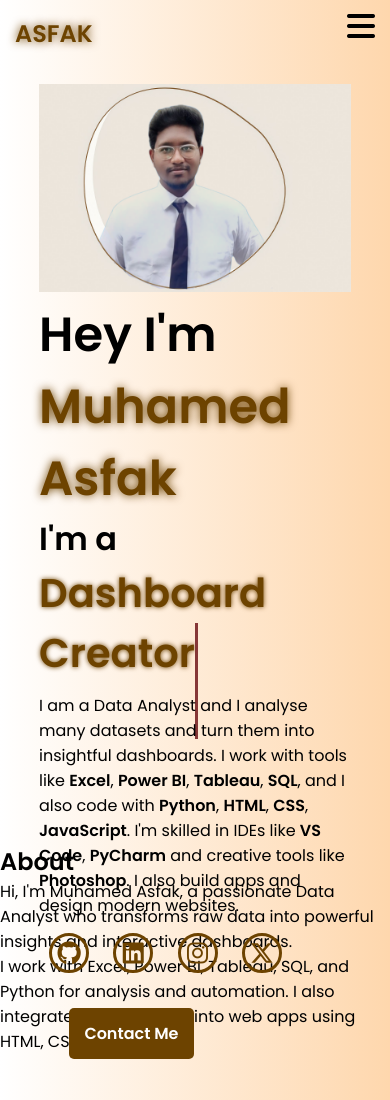
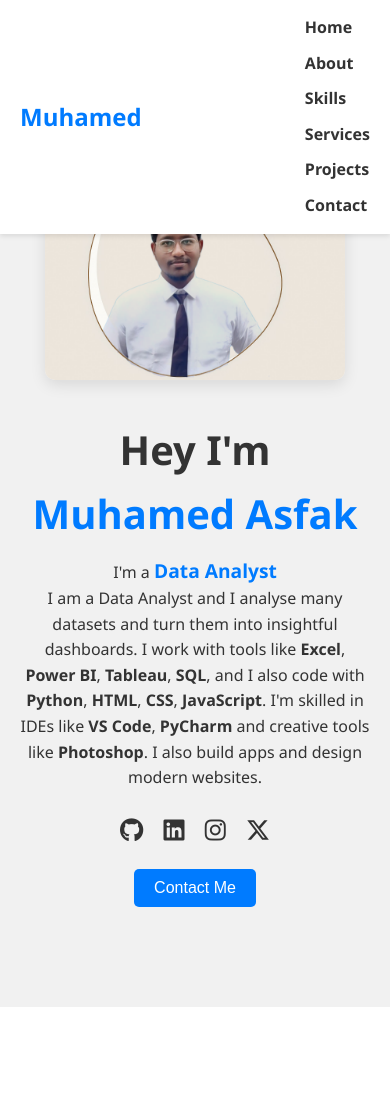
Before and after one commit to asfakit/portfolio, a plain HTML site: page index.html in a window 390 px wide. Shown: the top 1100 px of the page. Drawn offline with nearby package versions, Linux system fonts and the light colour scheme.

Commit message:
Add files via upload

```diff
--- a/index.html
+++ b/index.html
@@ -1,62 +1,111 @@
-
 <!DOCTYPE html>
 <html lang="en">
 <head>
   <meta charset="UTF-8" />
-  <meta name="viewport" content="width=device-width, initial-scale=1.0" />
+  <meta name="viewport" content="width=device-width, initial-scale=1.0"/>
   <title>Muhamed Asfak Portfolio</title>
   <link rel="stylesheet" href="style.css" />
   <link rel="stylesheet" href="https://cdnjs.cloudflare.com/ajax/libs/font-awesome/6.7.1/css/all.min.css" />
   <link rel="stylesheet" href="https://unpkg.com/aos@next/dist/aos.css" />
+  <style>
+    html {
+      scroll-behavior: smooth;
+    }
+    nav {
+      position: fixed;
+      top: 0;
+      width: 100%;
+      background: #fff;
+      z-index: 1000;
+      box-shadow: 0 2px 5px rgba(0,0,0,0.1);
+    }
+    section {
+      padding: 100px 20px;
+    }
+    .links a {
+      margin: 0 10px;
+      text-decoration: none;
+      color: #333;
+      font-weight: bold;
+    }
+    .main-container {
+      display: flex;
+      flex-wrap: wrap;
+      align-items: center;
+      justify-content: space-around;
+      gap: 20px;
+    }
+    .main-container .image img {
+      max-width: 300px;
+      border-radius: 10px;
+    }
+    .content h1 {
+      font-size: 2.5em;
+    }
+    .typewriter span {
+      font-weight: bold;
+      color: #007BFF;
+    }
+    .social-links a {
+      margin: 0 8px;
+      font-size: 1.5em;
+      color: #333;
+    }
+    .btn button {
+      padding: 10px 20px;
+      font-size: 1em;
+      background-color: #007BFF;
+      color: white;
+      border: none;
+      border-radius: 5px;
+      cursor: pointer;
+    }
+    .skills-icons img {
+      margin: 5px;
+    }
+    .skills-list li {
+      margin-bottom: 5px;
+    }
+    .project, .service {
+      margin-top: 20px;
+    }
+    img {
+      max-width: 100%;
+    }
+  </style>
 </head>
 <body>
+
+  <!-- Navbar -->
   <nav>
     <div class="nav-container">
       <div class="logo" data-aos="zoom-in" data-aos-duration="1000">
-        <span>ASFAK</span>
+        <span>Muhamed</span>
       </div>
       <div class="links">
-        <div class="link"><a href="#">Home</a></div>
-        <div class="link"><a href="#about">About</a></div>
-        <div class="link"><a href="#skills">Skills</a></div>
-        <div class="link"><a href="#services">Services</a></div>
-        <div class="link"><a href="#projects">Projects</a></div>
-        <div class="link contact-btn"><a href="#contact">Contact</a></div>
-      </div>
-      <i class="fa-solid fa-bars hamburg" onclick="hamburg()"></i>
-    </div>
-    <div class="dropdown">
-      <div class="links">
-        <a href="#">Home</a>
+        <a href="#home">Home</a>
         <a href="#about">About</a>
         <a href="#skills">Skills</a>
         <a href="#services">Services</a>
         <a href="#projects">Projects</a>
         <a href="#contact">Contact</a>
-        <i class="fa-solid fa-xmark cancel" onclick="cancel()"></i>
       </div>
     </div>
   </nav>
 
-  <main>
-    <section>
+  <!-- HOME / HERO Section -->
+  <section id="home">
     <div class="main-container">
       <div class="image" data-aos="zoom-in-right" data-aos-duration="2500">
         <img src="main.png" alt="Muhamed Asfak" />
       </div>
       <div class="content">
-          <h1 data-aos="fade-left" data-aos-duration="1000" data-aos-delay="800">
-            Hey I'm <span>Muhamed Asfak</span>
-          </h1>
-          <div class="typewriter" data-aos="fade-right" data-aos-duration="1000" data-aos-delay="900">
-            I'm a <span></span>
-          </div>
+        <h1 data-aos="fade-left" data-aos-duration="1000" data-aos-delay="800">Hey I'm <span>Muhamed Asfak</span></h1>
+        <div class="typewriter" data-aos="fade-right" data-aos-duration="1000" data-aos-delay="900">I'm a <span>Data Analyst</span></div>
         <p data-aos="flip-up" data-aos-duration="1000" data-aos-delay="1000">
-            I am a Data Analyst and I analyse many datasets and turn them into insightful dashboards. I work with tools like
-            <strong>Excel</strong>, <strong>Power BI</strong>, <strong>Tableau</strong>, <strong>SQL</strong>, and I also code with
-            <strong>Python</strong>, <strong>HTML</strong>, <strong>CSS</strong>, <strong>JavaScript</strong>. I'm skilled in IDEs like
-            <strong>VS Code</strong>, <strong>PyCharm</strong> and creative tools like <strong>Photoshop</strong>. I also build apps and
-            design modern websites.
+          I am a Data Analyst and I analyse many datasets and turn them into insightful dashboards.
+          I work with tools like <strong>Excel</strong>, <strong>Power BI</strong>, <strong>Tableau</strong>, <strong>SQL</strong>, and I also code with <strong>Python</strong>, <strong>HTML</strong>, <strong>CSS</strong>, <strong>JavaScript</strong>.
+          I'm skilled in IDEs like <strong>VS Code</strong>, <strong>PyCharm</strong> and creative tools like <strong>Photoshop</strong>. I also build apps and design modern websites.
         </p>
         <div class="social-links" data-aos="flip-down" data-aos-duration="1000" data-aos-delay="1200">
           <a href="https://github.com/asfakit" target="_blank"><i class="fa-brands fa-github"></i></a>
@@ -71,12 +120,21 @@
     </div>
   </section>
 
+  <!-- ABOUT Section -->
   <section id="about" data-aos="fade-up" data-aos-duration="1000">
     <h2>About</h2>
-      <p>Hi, I'm Muhamed Asfak, a passionate Data Analyst who transforms raw data into powerful insights and interactive dashboards.</p>
-      <p>I work with Excel, Power BI, Tableau, SQL, and Python for analysis and automation. I also integrate visual insights into web apps using HTML, CSS, and JS.</p>
+    <p>
+      Hi, I'm Muhamed Asfak, a passionate Data Analyst who transforms raw data into powerful insights and interactive dashboards.
+      I specialize in helping businesses make informed decisions through data storytelling and visualization.
+    </p>
+    <p>
+      With hands-on experience in tools like Excel, Power BI, Tableau, and SQL, I bring clarity to complex data.
+      I also leverage Python for data cleaning, analysis, and automation.
+      My knowledge of HTML, CSS, and JavaScript allows me to integrate visual insights into web platforms.
+    </p>
   </section>
 
+  <!-- SKILLS Section -->
   <section id="skills" data-aos="fade-up" data-aos-duration="1000">
     <h2>Skills</h2>
     <div class="skills-icons">
@@ -95,66 +153,72 @@
     </ul>
   </section>
 
+  <!-- PROJECTS Section -->
   <section id="projects" data-aos="fade-up" data-aos-duration="1000">
     <h2>Projects</h2>
     <div class="project">
-        <h3>Hand Gesture Recognition</h3>
-        <p><strong>Tech:</strong> Python, OpenCV, MediaPipe, NumPy</p>
+      <h3>Hand Gesture Recognition using AI</h3>
+      <p><strong>Technologies:</strong> Python, OpenCV, MediaPipe, NumPy</p>
       <ul>
-          <li>Real-time gesture recognition using AI and computer vision</li>
-          <li>Gesture classification using CNN</li>
-          <li>MediaPipe for 21-point landmark detection</li>
+        <li>Real-time hand gesture recognition system using AI.</li>
+        <li>Used MediaPipe for accurate hand landmark detection (21-point model).</li>
+        <li>Used OpenCV for webcam-based gesture tracking and image processing.</li>
+        <li>Gesture classification using CNN.</li>
+        <li>Enabled tasks like app control using gesture recognition.</li>
+        <li>Recognizes both static and dynamic gestures.</li>
+        <li>Achieved high accuracy and real-time performance.</li>
       </ul>
-        <img src="https://miro.medium.com/v2/resize:fit:1200/format:webp/1*0nPBTCJo93jMYt0opwRjzw.gif" alt="Hand AI" />
+      <img src="https://miro.medium.com/v2/resize:fit:1200/format:webp/1*0nPBTCJo93jMYt0opwRjzw.gif" alt="Hand Gesture AI">
     </div>
+
     <div class="project">
       <h3>CGPA Calculator App</h3>
-        <p><strong>Tech:</strong> Python, Java/Kotlin, Android Studio</p>
+      <p><strong>Technologies:</strong> Python, Android Studio, Java/Kotlin</p>
       <ul>
-          <li>Calculates semester-wise & cumulative CGPA</li>
-          <li>Responsive UI for college students</li>
+        <li>Developed mobile app to calculate semester & cumulative CGPA.</li>
+        <li>Python used for backend logic and accurate calculations.</li>
+        <li>Frontend built in Android Studio with clean UI.</li>
+        <li>Users enter grades and credits to get CGPA results.</li>
+        <li>Includes validation, error handling, and mobile responsiveness.</li>
+        <li>Helps students efficiently track their academic performance.</li>
       </ul>
-        <img src="https://i.pinimg.com/originals/f5/3d/97/f53d973f89e841c300c65e0a47ce13c2.gif" alt="CGPA App" />
+      <img src="https://i.pinimg.com/originals/f5/3d/97/f53d973f89e841c300c65e0a47ce13c2.gif" alt="CGPA App">
     </div>
   </section>
 
+  <!-- SERVICES Section -->
   <section id="services" data-aos="fade-up" data-aos-duration="1000">
     <h2>Services</h2>
     <div class="service">
       <h4>🛠️ Data Analysis & Business Intelligence</h4>
-        <p>Data cleaning, EDA, visualization, dashboard creation in Excel, Python, Power BI, Tableau.</p>
+      <p>Data cleaning, transformation, and visualization using Python, Excel, Power BI. Specialized in business insight, sales/customer analysis.</p>
     </div>
     <div class="service">
       <h4>🌐 Web Development</h4>
-        <p>Modern and responsive websites using HTML, CSS, JS, PHP with backend integration.</p>
+      <p>Responsive websites with HTML, CSS, JavaScript, PHP. Integrated APIs and database features. Optimized for SEO and mobile.</p>
     </div>
     <div class="service">
       <h4>📱 App Development</h4>
-        <p>Utility Android apps built with Java/Kotlin & Python backends, optimized for students and businesses.</p>
+      <p>Android apps built with Java/Kotlin in Android Studio. Focused on utility apps with clean design and performance optimization.</p>
     </div>
   </section>
 
+  <!-- CONTACT Section -->
   <section id="contact" data-aos="fade-up" data-aos-duration="1000">
     <h2>Contact Me</h2>
-      <p>Have a project or idea? Let's work together!</p>
+    <p>Have a project or idea in mind? Let’s work together!</p>
     <ul>
       <li>📧 Email: muhamedasfak60@gmail.com</li>
-        <li>📱 Phone: +91 97519 97851</li>
-        <li>🔗 LinkedIn: <a href="https://linkedin.com/in/muhamed-asfak-5551a0255">View Profile</a></li>
-        <li>🐱 GitHub: <a href="https://github.com/asfakit">github.com/asfakit</a></li>
+      <li>📞 Phone: +91 97519 97851</li>
+      <li>🌐 LinkedIn: <a href="https://linkedin.com/in/muhamed-asfak-5551a0255">linkedin.com/in/muhamed-asfak</a></li>
+      <li>🧑‍💻 GitHub: <a href="https://github.com/asfakit">github.com/asfakit</a></li>
     </ul>
   </section>
-  </main>
 
+  <!-- Scripts -->
   <script src="https://unpkg.com/aos@next/dist/aos.js"></script>
   <script>
     AOS.init({ offset: 0 });
-    function hamburg() {
-      document.querySelector(".dropdown").style.transform = "translateY(0px)";
-    }
-    function cancel() {
-      document.querySelector(".dropdown").style.transform = "translateY(-500px)";
-    }
   </script>
 </body>
 </html>
--- a/style.css
+++ b/style.css
@@ -1,308 +1,240 @@
-@import url('https://fonts.googleapis.com/css2?family=Poppins:wght@100;200;300;400;500;600&display=swap');
-
-*{
-    padding: 0;
-    margin: 0;
-    font-family: 'Poppins', sans-serif;
-    box-sizing: border-box;
+/* Global */
+* {
+  margin: 0;
+  padding: 0;
+  box-sizing: border-box;
 }
 
-html{
-    overflow-x: hidden;
+html {
+  scroll-behavior: smooth;
 }
 
 body {
-  width: 100%;
-  background: linear-gradient(to right, rgb(255,255,255), rgb(254,215,173));
+  font-family: 'Segoe UI', Tahoma, Geneva, Verdana, sans-serif;
+  line-height: 1.6;
+  color: #333;
+  background-color: #f9f9f9;
+  padding-top: 80px; /* Offset for fixed nav */
 }
 
-
-nav{
-    width: 100%;
-    height: 10vh;
-    position: sticky;
+/* Navbar */
+nav {
+  position: fixed;
+  top: 0;
+  width: 100%;
+  background: #fff;
+  z-index: 1000;
+  box-shadow: 0 2px 5px rgba(0,0,0,0.1);
+  padding: 10px 20px;
 }
 
-
-.nav-container{
-    width: 100%;
-    height: 100%;
-    display: flex;
-    justify-content: space-around;
-    align-items: center;
+.nav-container {
+  display: flex;
+  align-items: center;
+  justify-content: space-between;
 }
 
-.logo{
-    color: black;
-    font-size: 2rem;
-    font-weight: bolder;
+.logo span {
+  font-size: 1.5em;
+  font-weight: bold;
+  color: #007BFF;
 }
 
-.logo span{
-    color: rgb(109,67, 0);
-    text-shadow: 0 0 10px rgb(109,67, 0);
+.links {
+  display: flex;
+  align-items: center;
+  flex-wrap: wrap;
 }
 
-.hamburg, .cancel{
-    cursor: pointer;
-    position: absolute;
-    right: 15px;
-    top: 10px;
-    color: black;
-    font-size: 2rem;
-    display: none;
+.links a {
+  margin: 0 10px;
+  text-decoration: none;
+  color: #333;
+  font-weight: bold;
+  transition: color 0.3s;
 }
 
-.nav-container .links {
-    display: flex;
-    gap: 3rem;
-    align-items: center;
+.links a:hover {
+  color: #007BFF;
 }
 
-.nav-container .links a{
-    position: relative;
-    font-size: 1.2rem;
-    color: black;
-    text-decoration: none;
-    font-weight: 500;
-    transform: 0.3s linear;
+/* Section base styling */
+section {
+  padding: 100px 20px;
+  background: #fff;
 }
 
-.nav-container .links a::before{
-    position: absolute;
-    content: "";
-    bottom: -3px;
-    left: 0;
-    width: 0%;
-    height: 3px;
-    background-color: rgb(109,67, 0);
-    transition: 0.2s linear;
+section:nth-child(even) {
+  background: #f1f1f1;
 }
 
-.nav-container .links a:hover::before{
-    width: 100%;
+h2 {
+  font-size: 2em;
+  margin-bottom: 20px;
 }
 
-.nav-container .contact-btn{
-    background-color: transparent;
-    padding: 5px 20px;
-    border-radius: 20px;
-    border: 2px solid rgb(109,67, 0);
-    transition: 0.2s linear;
+/* Hero / Home Section */
+#home .main-container {
+  display: flex;
+  flex-wrap: wrap;
+  align-items: center;
+  justify-content: center;
+  gap: 30px;
 }
 
-.nav-container .contact-btn a{
-    color: white;
-    transition: 0.3s linear;
+#home .image img {
+  max-width: 300px;
+  border-radius: 10px;
+  box-shadow: 0 5px 15px rgba(0,0,0,0.1);
 }
 
-.nav-container .contact-btn:hover, .nav-container .contact-btn:hover a{
-    background-color: rgb(109,67, 0);
-    color: white;
+#home .content {
+  max-width: 600px;
 }
 
-.nav-container .links a:hover{
-    color: rgb(109,67, 0);
+#home h1 {
+  font-size: 2.5em;
+  margin-bottom: 10px;
 }
 
-.dropdown{
-    z-index: 100;
-    position: absolute;
-    top: 0;
-    transform: translateY(-500px);
-    width: 100%;
-    height: auto;
-    backdrop-filter: brightness(40%) blur(3px);
-    box-shadow: 0 0 20px black;
-    transition: 0.2s linear;
+#home h1 span {
+  color: #007BFF;
 }
 
-.dropdown .links a{
-    color: white;
-    display: flex;
-    text-decoration: none;
-    justify-content: center;
-    padding: 15px 0;
-    align-items: center;
-    transition: 0.2s linear;
+.typewriter span {
+  font-weight: bold;
+  color: #007BFF;
+  font-size: 1.2em;
 }
 
-.dropdown .links a:hover{
-    background-color: rgb(109,67, 0);
+.social-links {
+  margin-top: 20px;
 }
 
-section{
-    width: 100%;
-    height: 90vh;
+.social-links a {
+  margin: 0 8px;
+  font-size: 1.5em;
+  color: #333;
+  transition: color 0.3s;
 }
 
-.main-container{
-    width: 100%;
-    height: 100%;
-    display: flex;
-    justify-content: space-evenly;
-    align-items: center;
+.social-links a:hover {
+  color: #007BFF;
 }
 
-.main-container .image{
-    z-index: -1;
-    width: 50%;
+.btn {
+  margin-top: 20px;
 }
 
-.main-container .image img{
-    width: 100%;
+.btn button {
+  padding: 10px 20px;
+  font-size: 1em;
+  background-color: #007BFF;
+  color: white;
+  border: none;
+  border-radius: 5px;
+  cursor: pointer;
+  transition: background 0.3s;
 }
 
-.main-container .content{
-    color: black;
-    width: 40%;
-    min-height: 100px;
+.btn button:hover {
+  background-color: #0056b3;
 }
 
-.content h1{
-    font-size: clamp(1rem, 2rem + 5vw, 3rem);
+/* Skills Section */
+.skills-icons img {
+  margin: 5px;
+  width: 48px;
+  height: 48px;
 }
 
-.content h1 span{
-    color: rgb(109,67, 0);
-    text-shadow: 0 0 10px rgb(109,67, 0);
+.skills-list {
+  list-style: none;
+  padding-left: 0;
+  margin-top: 15px;
 }
 
-.content .typewriter{
-    font-weight: 600;
-    font-size: clamp(1rem, 1rem + 5vw, 2rem);
+.skills-list li {
+  margin-bottom: 8px;
+  padding-left: 1.2em;
+  position: relative;
 }
 
-.content .typewriter span{
-    color: rgb(109,67, 0);
-    font-size: 2.5rem;
-    text-shadow: 0 0 5px rgb(109,67, 0);
-    position: relative;
-    transition: 0.3s linear;
+.skills-list li::before {
+  content: '✔';
+  position: absolute;
+  left: 0;
+  color: #007BFF;
 }
 
-.typewriter span::before{
-    content: "Developer";
-    animation: words 15s infinite;
+/* Projects Section */
+.project {
+  margin-bottom: 40px;
 }
 
-.typewriter span::after{
-    content: "";
-    position: absolute;
-    width: calc(100% + 8px);
-    height: 100%;
-    border-left: 3px solid black;
-    animation:  cursor 0.6s linear infinite;
+.project h3 {
+  font-size: 1.4em;
+  color: #007BFF;
+  margin-bottom: 10px;
 }
 
-@keyframes cursor {
-    to{
-        border-left: 3px solid #b74b4b;
-    }
+.project ul {
+  padding-left: 20px;
+  margin-bottom: 10px;
 }
 
-@keyframes words {
-    0%, 33%{
-        content: "Data Analyst";
-    }
-    34%, 66%{
-        content: "Dashboard Creator";
-    }
-    67%, 100%{
-        content: "Web Developer";
-    }
+.project img {
+  max-width: 100%;
+  border-radius: 10px;
 }
 
-.content p{
-    font-size: clamp(0.4rem, 0.2rem + 9vw, 1rem);
-    margin: 10px 0;
+/* Services Section */
+.service {
+  margin-bottom: 30px;
 }
 
-.social-links i{
-    display: inline-flex;
-    justify-content: center;
-    align-items: center;
-    width: 3rem;
-    height: 3rem;
-    background-color:transparent;
-    border: 0.2rem solid rgb(109,67, 0);
-    border-radius: 50%;
-    color:rgb(109,67, 0);
-    margin: 5px 10px;
-    font-size: 1.5rem;
-    transition: 0.2s linear;
+.service h4 {
+  font-size: 1.2em;
+  margin-bottom: 10px;
 }
 
-.social-links i:hover{
-    scale: 1.3;
-    color: white;
-    background-color: rgb(109,67, 0);
-    filter: drop-shadow(0 0 10px rgb(109,67,0));
+.service p {
+  margin-bottom: 10px;
 }
 
-.content button{
-    width: 40%;
-    height: 6vh;
-    margin: 30px;
-    background-color: rgb(109,67, 0);
-    color: white;
-    border: none;
-    outline: none;
-    font-size: 100%;
-    font-weight: 700;
-    border-radius: 5px;
-    transition: 0.2s linear;
+/* Contact Section */
+#contact ul {
+  list-style: none;
+  padding-left: 0;
 }
 
-.content button:hover{
- scale: 1.1;
- color: rgb(109,67, 0);
- border: 2px solid rgb(109,67, 0);
- background-color: transparent;
- font-weight: 700;
- box-shadow: 0 0 40px rgb(109,67, 0);
+#contact li {
+  margin-bottom: 10px;
 }
 
-@media (max-width:884px) {
-    body{
-        overflow-y: visible;
-    }
+#contact a {
+  color: #007BFF;
+  text-decoration: none;
+}
 
-    nav .logo{
-        position: absolute;
-        top: 16px;
-        left: 15px;
-        font-size: 1.5rem;
-    }
+#contact a:hover {
+  text-decoration: underline;
+}
 
-    .main-container{
-        display: flex;
-        flex-direction: column;
-    }
+/* Responsive */
+@media (max-width: 768px) {
+  .main-container {
+    flex-direction: column;
+    align-items: center;
+    text-align: center;
+  }
 
-    .nav-container .links{
-        display: none;
-    }
+  nav .links {
+    flex-direction: column;
+    align-items: flex-start;
+  }
 
-    .hamburg,.cancel{
-        display: block;
-    }
-
-    .main-container .content{
-        width: 80%;
-    }
-
-    .social-links i{
-        width: 2.5rem;
-        height: 2.5rem;
-        font-size: 1.5rem;
-    }
-    .cancel{
-        color: white;
-    }
-
-    .main-container .image{
-        width: 80%;
-        margin-bottom: 0px;
-    }
+  nav .links a {
+    margin: 5px 0;
+  }
 }
```
Lines whose indentation alone changed are shown as unchanged.
